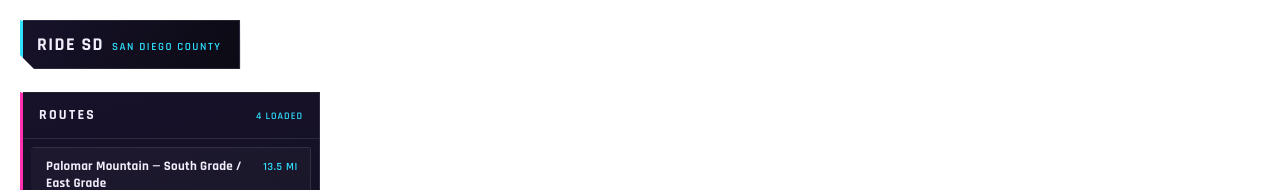
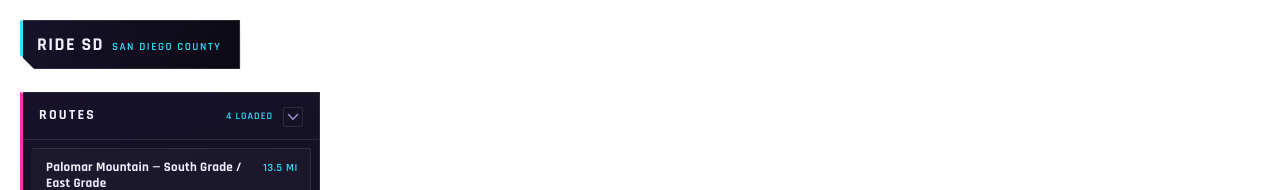
Before and after one commit to magpe30/ride-sd, a Next.js app: page / in a window 1280 px wide. Shown: the top 190 px of the page. Built offline with nearby package versions, Linux system fonts and the light colour scheme; no server answers.

Commit message:
feat: make panels collapsable

```diff
--- a/app/globals.css
+++ b/app/globals.css
@@ -107,10 +107,17 @@ body {
 }
 
 .left-hud-column {
+  /* Anchored by `bottom` only (no `top`) so the group's height tracks
+     its actual content and grows upward from a fixed bottom edge —
+     collapsing routes shortens the column from the top, with upload
+     staying flush underneath it instead of leaving a gap. `max-height`
+     is just a safety cap for short viewports, which pushes the route
+     list (flex + min-height:0 + overflow-y:auto) into scrolling rather
+     than the column overflowing past the title chip. */
   position: fixed;
-  top: 92px;
+  bottom: 20px;
   left: 20px;
-  bottom: 20px;
+  max-height: calc(100vh - 112px);
   z-index: 10;
   width: 300px;
   display: flex;
@@ -119,7 +126,16 @@ body {
 }
 
 .route-panel {
-  flex: 1 1 auto;
+  /* No flex-grow: .left-hud-column has no explicit height (only a
+     max-height cap), so there's never leftover space for a flex-grow
+     item to expand into — grow would be inert anyway. Making that
+     permanent (rather than an instant flex:0 0 auto swap that only
+     applied while collapsed) removes an un-transitioned layout change
+     that used to fire the instant the collapse click landed, before
+     the fold animation had even started — a real, visible snap on
+     collapse that had no equivalent moment on expand (a freshly
+     collapsed panel has nothing for flex-grow to have been doing yet). */
+  flex: 0 1 auto;
   min-height: 0;
   width: 100%;
   display: flex;
@@ -133,12 +149,31 @@ body {
   color: var(--chrome-text);
 }
 
+.route-panel--collapsed .route-panel-header {
+  border-bottom-color: transparent;
+}
+
 .route-panel-header {
   display: flex;
   align-items: baseline;
   justify-content: space-between;
   padding: 12px 16px;
   border-bottom: 1px solid var(--chrome-panel-border);
+  /* Fades out in step with the fold animation instead of snapping —
+     `border-style` (solid <-> none) can't be transitioned, but
+     `border-color` can, so collapse toggles the color instead. */
+  transition: border-bottom-color 0.28s ease;
+}
+
+.route-panel-header-right {
+  display: flex;
+  align-items: center;
+  gap: 10px;
+}
+
+.route-panel > .panel-fold-region {
+  flex: 1 1 auto;
+  min-height: 0;
 }
 
 .route-panel-header-main {
@@ -234,6 +269,12 @@ body {
 
 .upload-panel {
   flex: 0 0 auto;
+  /* Anchors to the bottom of .left-hud-column regardless of whether
+     the routes panel above it is expanded or collapsed — a plain flex
+     item would slide up to meet the routes panel's now-short box the
+     moment it collapses, since there'd be nothing left claiming that
+     space. */
+  margin-top: auto;
   width: 100%;
   display: flex;
   flex-direction: column;
@@ -344,8 +385,11 @@ body {
 }
 
 .corner-panel {
+  /* Anchored by `bottom` only, same reasoning as .left-hud-column:
+     collapsing shrinks the panel from the top edge downward toward a
+     fixed bottom, instead of leaving a gap below a top-pinned header. */
   position: fixed;
-  top: 92px;
+  bottom: 20px;
   right: 20px;
   z-index: 10;
   width: 320px;
@@ -367,6 +411,80 @@ body {
   justify-content: space-between;
   padding: 12px 16px;
   border-bottom: 1px solid var(--chrome-panel-border);
+  transition: border-bottom-color 0.28s ease;
+}
+
+.corner-panel-header-right {
+  display: flex;
+  align-items: center;
+  gap: 10px;
+}
+
+.corner-panel--collapsed .corner-panel-header {
+  border-bottom-color: transparent;
+}
+
+.corner-panel > .panel-fold-region {
+  flex: 1 1 auto;
+  min-height: 0;
+}
+
+.panel-fold-toggle {
+  display: inline-flex;
+  align-items: center;
+  justify-content: center;
+  width: 20px;
+  height: 20px;
+  padding: 0;
+  flex-shrink: 0;
+  background: transparent;
+  border: 1px solid var(--chrome-panel-border);
+  border-radius: 2px;
+  color: var(--chrome-text-muted);
+  cursor: pointer;
+  transition: color 0.15s ease, border-color 0.15s ease, background 0.15s ease;
+}
+
+.panel-fold-toggle:hover {
+  color: var(--chrome-text);
+  border-color: var(--neon-cyan);
+  background: rgba(255, 255, 255, 0.06);
+}
+
+.panel-fold-chevron {
+  display: block;
+  transform: rotate(0deg);
+  transition: transform 0.2s ease;
+}
+
+.panel-fold-chevron--collapsed {
+  transform: rotate(180deg);
+}
+
+/* Smoothly animates a foldable panel body between its natural height
+   and zero via an animatable grid track (`fr` units), rather than a
+   `max-height` transition — a max-height animation between a fixed
+   cap and 0 looks uneven whenever real content is much shorter than
+   the cap (most of the transition ends up doing nothing, then a fast
+   snap at the end). The grid-row approach tracks actual content
+   height instead. `.panel-fold-region-inner` is the sole grid item —
+   it stretches to fill the track by default, so it needs its own
+   overflow:hidden to actually clip while the track shrinks. */
+.panel-fold-region {
+  display: grid;
+  grid-template-rows: 1fr;
+  transition: grid-template-rows 0.28s ease;
+}
+
+.panel-fold-region--collapsed {
+  grid-template-rows: 0fr;
+}
+
+.panel-fold-region-inner {
+  overflow: hidden;
+  display: flex;
+  flex-direction: column;
+  min-height: 0;
 }
 
 .corner-panel-header-main {
@@ -591,6 +709,21 @@ body {
   margin-bottom: 4px;
 }
 
+.speed-chart-header-right {
+  display: flex;
+  align-items: center;
+  gap: 12px;
+  flex-wrap: wrap;
+}
+
+.speed-chart-panel--collapsed {
+  padding-bottom: 10px;
+}
+
+.speed-chart-panel--collapsed .speed-chart-header {
+  margin-bottom: 0;
+}
+
 .speed-chart-header-main {
   font-size: 12px;
   font-weight: 700;
--- a/components/panel/CornerPanel.tsx
+++ b/components/panel/CornerPanel.tsx
@@ -1,11 +1,13 @@
 "use client";
 
-import { useMemo, type CSSProperties } from "react";
+import { useMemo, useState, type CSSProperties } from "react";
 
 import { detectCorners, type Corner } from "@/lib/geo/corners";
 import { buildCornerComparison, fastestRideId } from "@/lib/gpx/compareCorners";
 import type { Pass } from "@/lib/gpx/passes";
 import type { LoadedRide } from "@/lib/gpx/session";
+
+import FoldToggle from "./FoldToggle";
 
 type CornerPanelProps = {
   loadedRides: LoadedRide[];
@@ -44,6 +46,7 @@ export default function CornerPanel({
   direction,
   onChangeDirection,
 }: CornerPanelProps) {
+  const [collapsed, setCollapsed] = useState(false);
   const activeRoute = loadedRides[0]?.ride.route ?? null;
 
   const corners = useMemo(
@@ -68,12 +71,21 @@ export default function CornerPanel({
     : undefined;
 
   return (
-    <div className="corner-panel">
+    <div className={`corner-panel${collapsed ? " corner-panel--collapsed" : ""}`}>
       <div className="corner-panel-header">
         <span className="corner-panel-header-main">CORNERS</span>
+        <div className="corner-panel-header-right">
           <span className="corner-panel-header-count">{rows.length} LOADED</span>
+          <FoldToggle
+            collapsed={collapsed}
+            onToggle={() => setCollapsed((c) => !c)}
+            panelLabel="corners panel"
+          />
+        </div>
       </div>
 
+      <div className={`panel-fold-region${collapsed ? " panel-fold-region--collapsed" : ""}`}>
+        <div className="panel-fold-region-inner">
           {directions.length > 1 ? (
             <div className="corner-panel-tabs">
               {directions.map((d) => (
@@ -171,5 +183,7 @@ export default function CornerPanel({
             })}
           </div>
         </div>
+      </div>
+    </div>
   );
 }
--- /dev/null
+++ b/components/panel/FoldToggle.tsx
@@ -0,0 +1,40 @@
+"use client";
+
+type FoldToggleProps = {
+  collapsed: boolean;
+  onToggle: () => void;
+  panelLabel: string;
+};
+
+// A unicode chevron character (⌄) renders off-center in most fonts —
+// its glyph box has uneven padding, so flexbox-centering the character
+// still looks visually off. An SVG path centers exactly regardless of
+// font/OS.
+export default function FoldToggle({ collapsed, onToggle, panelLabel }: FoldToggleProps) {
+  return (
+    <button
+      type="button"
+      className="panel-fold-toggle"
+      onClick={onToggle}
+      aria-label={collapsed ? `Expand ${panelLabel}` : `Collapse ${panelLabel}`}
+      title={collapsed ? "Expand" : "Collapse"}
+    >
+      <svg
+        className={`panel-fold-chevron${collapsed ? " panel-fold-chevron--collapsed" : ""}`}
+        viewBox="0 0 12 8"
+        width="12"
+        height="8"
+        aria-hidden="true"
+      >
+        <path
+          d="M1.5 1.5 L6 6.25 L10.5 1.5"
+          fill="none"
+          stroke="currentColor"
+          strokeWidth="1.6"
+          strokeLinecap="round"
+          strokeLinejoin="round"
+        />
+      </svg>
+    </button>
+  );
+}
--- a/components/panel/RoutePanel.tsx
+++ b/components/panel/RoutePanel.tsx
@@ -1,6 +1,10 @@
 "use client";
 
+import { useState } from "react";
+
 import type { Route } from "@/data/routes";
+
+import FoldToggle from "./FoldToggle";
 
 type RoutePanelProps = {
   routes: Route[];
@@ -13,12 +17,23 @@ export default function RoutePanel({
   selectedRouteId,
   onSelectRoute,
 }: RoutePanelProps) {
+  const [collapsed, setCollapsed] = useState(false);
+
   return (
-    <div className="route-panel">
+    <div className={`route-panel${collapsed ? " route-panel--collapsed" : ""}`}>
       <div className="route-panel-header">
         <span className="route-panel-header-main">ROUTES</span>
+        <div className="route-panel-header-right">
           <span className="route-panel-header-count">{routes.length} LOADED</span>
+          <FoldToggle
+            collapsed={collapsed}
+            onToggle={() => setCollapsed((c) => !c)}
+            panelLabel="routes panel"
+          />
         </div>
+      </div>
+      <div className={`panel-fold-region${collapsed ? " panel-fold-region--collapsed" : ""}`}>
+        <div className="panel-fold-region-inner">
           <div className="route-panel-list">
             {routes.map((route) => {
               const isActive = route.id === selectedRouteId;
@@ -42,5 +57,7 @@ export default function RoutePanel({
             })}
           </div>
         </div>
+      </div>
+    </div>
   );
 }
--- a/components/panel/SpeedChartPanel.tsx
+++ b/components/panel/SpeedChartPanel.tsx
@@ -6,6 +6,8 @@ import { detectCorners, type Corner } from "@/lib/geo/corners";
 import type { Pass } from "@/lib/gpx/passes";
 import { buildSpeedChartSeries, mphAtMiles } from "@/lib/gpx/speedChart";
 import type { LoadedRide } from "@/lib/gpx/session";
+
+import FoldToggle from "./FoldToggle";
 
 type SpeedChartPanelProps = {
   loadedRides: LoadedRide[];
@@ -29,6 +31,7 @@ export default function SpeedChartPanel({
 }: SpeedChartPanelProps) {
   const svgRef = useRef<SVGSVGElement>(null);
   const [hoverMiles, setHoverMiles] = useState<number | null>(null);
+  const [collapsed, setCollapsed] = useState(false);
 
   const activeRoute = loadedRides[0]?.ride.route ?? null;
 
@@ -79,9 +82,10 @@ export default function SpeedChartPanel({
   const hoveredCorner = hoverMiles !== null ? cornerAt(hoverMiles) : undefined;
 
   return (
-    <div className="speed-chart-panel">
+    <div className={`speed-chart-panel${collapsed ? " speed-chart-panel--collapsed" : ""}`}>
       <div className="speed-chart-header">
         <span className="speed-chart-header-main">SPEED PROFILE</span>
+        <div className="speed-chart-header-right">
           <div className="speed-chart-legend">
             {loadedRides.map((loaded) => (
               <span key={loaded.id} className="speed-chart-legend-item">
@@ -90,8 +94,16 @@ export default function SpeedChartPanel({
               </span>
             ))}
           </div>
+          <FoldToggle
+            collapsed={collapsed}
+            onToggle={() => setCollapsed((c) => !c)}
+            panelLabel="speed profile"
+          />
+        </div>
       </div>
 
+      <div className={`panel-fold-region${collapsed ? " panel-fold-region--collapsed" : ""}`}>
+        <div className="panel-fold-region-inner">
           <svg
             ref={svgRef}
             className="speed-chart-svg"
@@ -198,5 +210,7 @@ export default function SpeedChartPanel({
             )}
           </div>
         </div>
+      </div>
+    </div>
   );
 }
```
Lines whose indentation alone changed are shown as unchanged.
